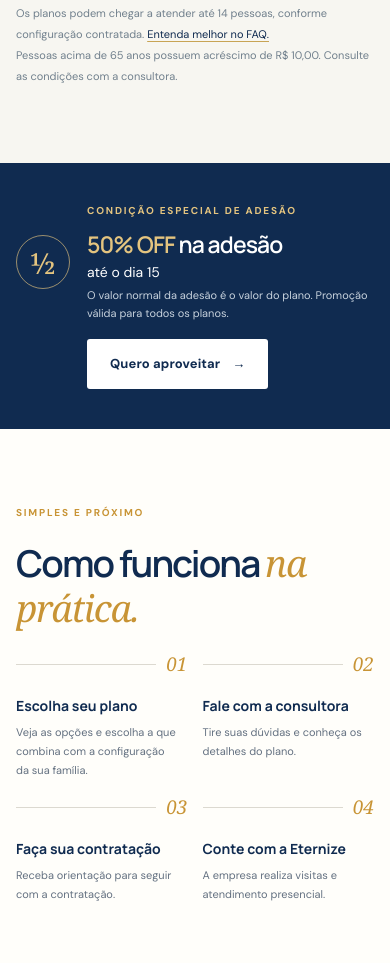
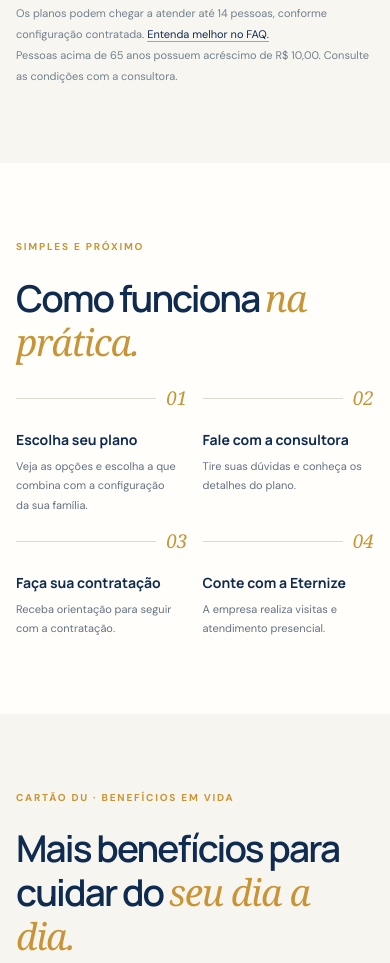
Before and after one commit to GabrielBhaywan/Eternize, a plain HTML site: page index.html in a window 390 px wide. Shown: the part 5428-6391 px from the top of the page. Drawn offline with Linux system fonts and the light colour scheme.

Commit message:
2.0
Remoção da promoção que vai até dia 15 de 50% off

```diff
--- a/css/style.css
+++ b/css/style.css
@@ -670,7 +670,7 @@ h1,h2,h3,p {
 
 .differential-featured p { color:#dce5ef; }
 
-/* 6. Plans and promotion */
+/* 6. Plans */
 .plans {
   background:#f7f6f1;
 }
@@ -864,60 +864,6 @@ h1,h2,h3,p {
   text-decoration:underline;
   text-decoration-color:#c8a455;
   text-underline-offset:3px;
-}
-
-.promo-section {
-  padding:40px 0;
-  background:var(--navy);
-}
-
-.promo-wrap {
-  display:flex;
-  align-items:center;
-  gap:29px;
-  color:white;
-}
-
-.promo-symbol {
-  display:grid;
-  flex:none;
-  place-items:center;
-  width:68px;
-  height:68px;
-  border:1px solid rgba(228,196,127,.65);
-  border-radius:50%;
-  color:var(--gold-light);
-  font:36px var(--serif);
-}
-
-.promo-copy {
-  flex:1;
-}
-
-.promo-copy .eyebrow {
-  margin-bottom:8px;
-  color:var(--gold-light);
-}
-
-.promo-copy h2 {
-  margin:0 0 5px;
-  font:600 clamp(22px,3vw,31px) var(--display);
-  letter-spacing:-.04em;
-}
-
-.promo-copy h2 span {
-  color:var(--gold-light);
-}
-
-.promo-copy h2 small {
-  font:400 14px var(--sans);
-  letter-spacing:0;
-}
-
-.promo-copy>p:last-child {
-  margin:0;
-  color:#c6d1dc;
-  font-size:11px;
 }
 
 /* 7. How it works */
@@ -1953,36 +1899,7 @@ h1,h2,h3,p {
   .plan-footnote {
     text-align:left;
   }
-
-  .promo-wrap {
-    flex-wrap:wrap;
-    gap:17px;
-  }
-
-  .promo-symbol {
-    width:54px;
-    height:54px;
-    font-size:29px;
-  }
-
-  .promo-copy {
-    min-width:calc(100% - 80px);
-  }
-
-  .promo-copy h2 {
-    font-size:23px;
-  }
-
-  .promo-copy h2 small {
-    display:block;
-    margin-top:3px;
-  }
-
-  .promo-wrap>.button {
-    margin-left:71px;
-  }
-
-  .steps-grid {
+.steps-grid {
     grid-template-columns:repeat(2,1fr);
     gap:30px 20px;
   }
--- a/index.html
+++ b/index.html
@@ -98,8 +98,6 @@
       </div>
     </section>
 
-    <section class="promo-section"><div class="container promo-wrap" data-reveal><div class="promo-symbol" aria-hidden="true">½</div><div class="promo-copy"><p class="eyebrow">Condição especial de adesão</p><h2><span>50% OFF</span> na adesão <small>até o dia 15</small></h2><p>O valor normal da adesão é o valor do plano. Promoção válida para todos os planos.</p></div><a class="button button-light" href="https://wa.me/5511980500479?text=Ol%C3%A1%2C%20quero%20saber%20mais%20sobre%20a%20promo%C3%A7%C3%A3o%20da%20ades%C3%A3o." target="_blank" rel="noopener noreferrer">Quero aproveitar <span>→</span></a></div></section>
-
     <section class="how section-pad"><div class="container"><div class="section-heading centered" data-reveal><p class="eyebrow">Simples e próximo</p><h2>Como funciona <em>na prática.</em></h2></div><div class="steps-grid">
       <article class="step" data-reveal><span>01</span><h3>Escolha seu plano</h3><p>Veja as opções e escolha a que combina com a configuração da sua família.</p></article><article class="step" data-reveal><span>02</span><h3>Fale com a consultora</h3><p>Tire suas dúvidas e conheça os detalhes do plano.</p></article><article class="step" data-reveal><span>03</span><h3>Faça sua contratação</h3><p>Receba orientação para seguir com a contratação.</p></article><article class="step" data-reveal><span>04</span><h3>Conte com a Eternize</h3><p>A empresa realiza visitas e atendimento presencial.</p></article>
     </div></div></section>
@@ -183,7 +181,7 @@
       <article class="faq-item"><h3><button class="faq-question" aria-expanded="false" aria-controls="faq-a4" id="faq-q4">O que está incluso nos planos?<span aria-hidden="true">+</span></button></h3><div class="faq-answer" id="faq-a4" role="region" aria-labelledby="faq-q4" hidden><p>As condições variam conforme o plano. Consulte os detalhes da opção desejada diretamente com a consultora.</p></div></article>
       <article class="faq-item"><h3><button class="faq-question" aria-expanded="false" aria-controls="faq-a5" id="faq-q5">O Eternize Prime tem algum diferencial?<span aria-hidden="true">+</span></button></h3><div class="faq-answer" id="faq-a5" role="region" aria-labelledby="faq-q5" hidden><p>Sim. O Eternize Prime tem pet incluso como diferencial, além dos benefícios específicos do plano. Consulte os detalhes com a consultora.</p></div></article>
       <article class="faq-item"><h3><button class="faq-question" aria-expanded="false" aria-controls="faq-a6" id="faq-q6">A Eternize realiza visitas?<span aria-hidden="true">+</span></button></h3><div class="faq-answer" id="faq-a6" role="region" aria-labelledby="faq-q6" hidden><p>Sim. A Eternize realiza visitas e atendimento presencial.</p></div></article>
-      <article class="faq-item"><h3><button class="faq-question" aria-expanded="false" aria-controls="faq-a7" id="faq-q7">Como funciona a adesão?<span aria-hidden="true">+</span></button></h3><div class="faq-answer" id="faq-a7" role="region" aria-labelledby="faq-q7" hidden><p>O valor normal da adesão corresponde ao valor do plano. A promoção informada oferece 50% de desconto na adesão até o dia 15 e é válida para todos os planos.</p></div></article>
+      <article class="faq-item"><h3><button class="faq-question" aria-expanded="false" aria-controls="faq-a7" id="faq-q7">Como funciona a ades&#227;o?<span aria-hidden="true">+</span></button></h3><div class="faq-answer" id="faq-a7" role="region" aria-labelledby="faq-q7" hidden><p>O valor da ades&#227;o corresponde ao valor do plano. Para entender os pr&#243;ximos passos, converse com a consultora.</p></div></article>
       <article class="faq-item"><h3><button class="faq-question" aria-expanded="false" aria-controls="faq-a8" id="faq-q8">Como funciona o Cartão DU?<span aria-hidden="true">+</span></button></h3><div class="faq-answer" id="faq-a8" role="region" aria-labelledby="faq-q8" hidden><p>O Cartão DU oferece benefícios e descontos em diferentes categorias. Consulte com a consultora as opções disponíveis e suas condições.</p></div></article>
       <article class="faq-item"><h3><button class="faq-question" aria-expanded="false" aria-controls="faq-a9" id="faq-q9">Como faço para contratar?<span aria-hidden="true">+</span></button></h3><div class="faq-answer" id="faq-a9" role="region" aria-labelledby="faq-q9" hidden><p>Fale com a Rebeca Martins pelo WhatsApp. Ela pode apresentar as opções e orientar você sobre os próximos passos.</p></div></article>
     </div></div></section>
```
Also changed, not shown: 1 other file.
